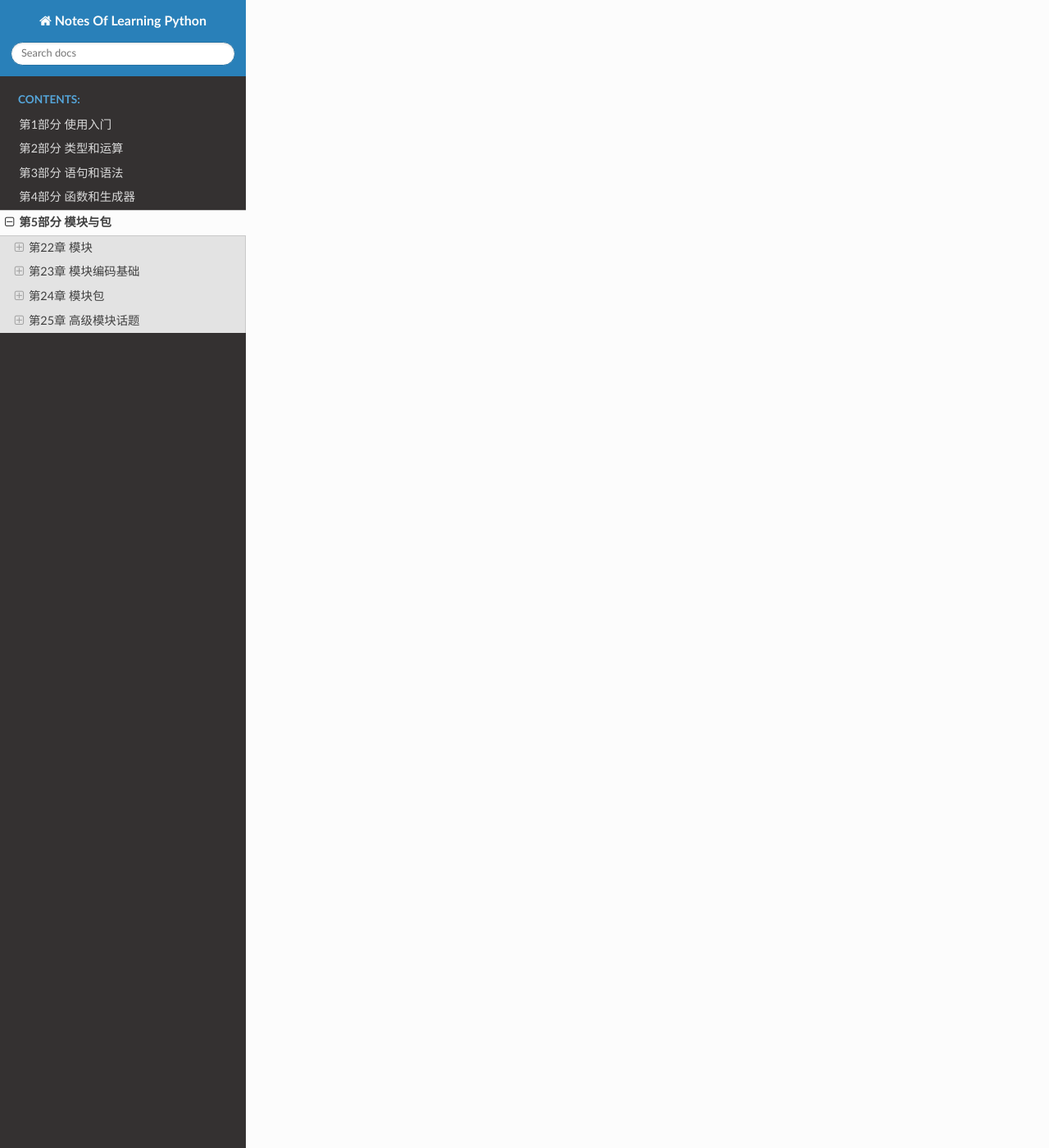
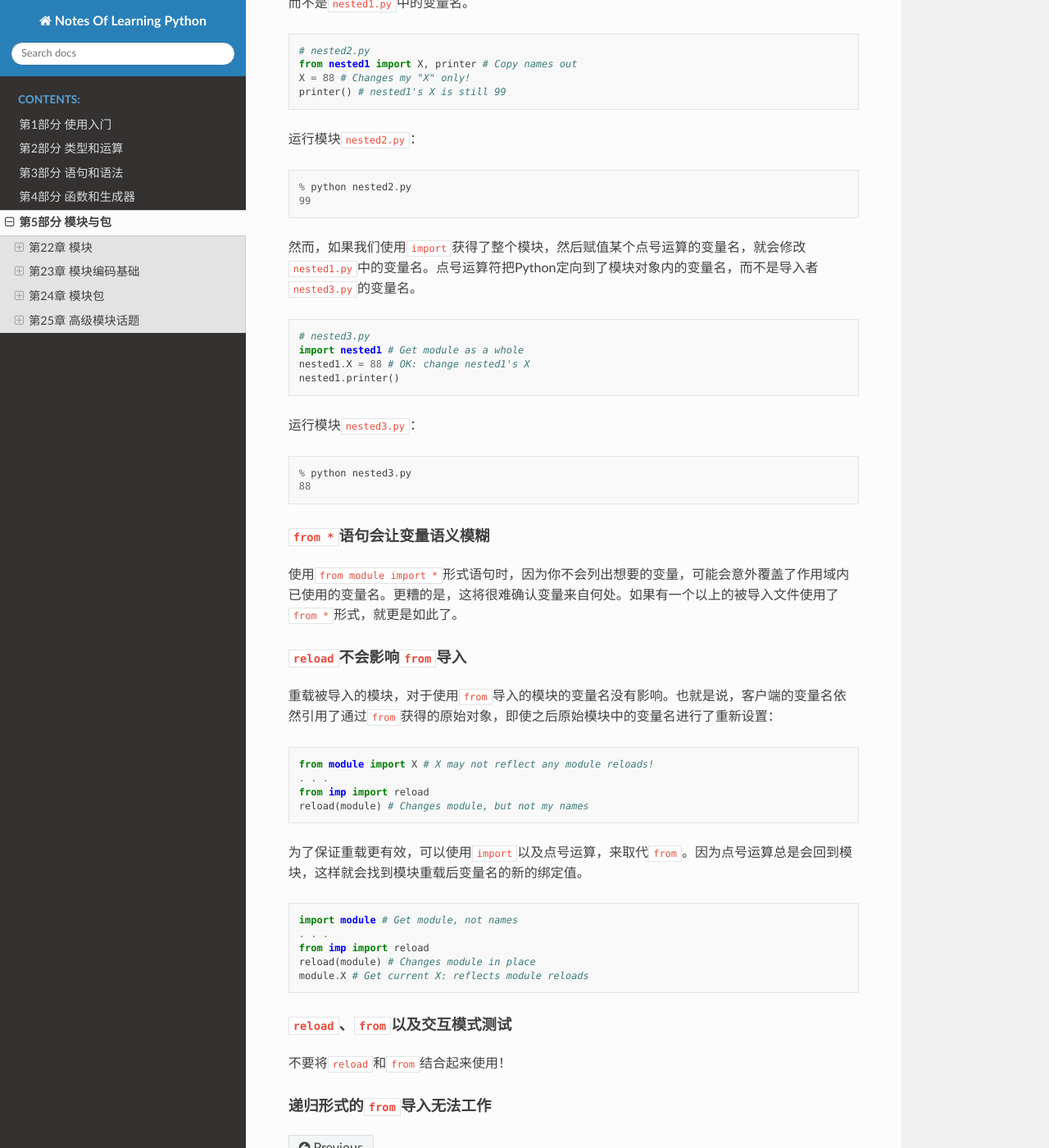
Before and after one commit to filefi/NotesOfLearningPython, a Sphinx documentation site: the page built from source/Part_5_Modules_and_Packages.md, in a window 1280 px wide and 1400 px high, scrolled down 25131 px. Shown: the whole window at 82% size. Built offline with Sphinx 7.4.7 and the Read the Docs theme 2.0.0, drawn with Linux system fonts in a browser that asks for light colours; some of the changed text lies outside the part shown.

Commit message:
25.11 almost finished

````diff
--- a/source/Part_5_Modules_and_Packages.md
+++ b/source/Part_5_Modules_and_Packages.md
@@ -1004,3 +1004,69 @@ func1() # OK: "func1" and "func2" assigned
 
 #### `from`赋值变量名，而不是连接
 `from`语句其实是在导入者的作用域内对变量名的赋值语句，也就是变量名拷贝运算，而不是变量名的别名机制。它的实现和Python中所有赋值运算相同，但其微妙之处在于，共享对象的代码存在于不同文件中。
+
+例如，假设我们定义了模块`nested1.py`。
+
+```python
+# nested1.py
+X = 99
+def printer(): print(X)
+```
+
+如果我们在另一个模块`nested2.py`内使用`from`导入两个变量名，就会得到两个变量名的拷贝，而不是对两个变量名的连接。导入者内修改变量名，只会重设该变量名在本地作用域版本的绑定值，而不是`nested1.py`中的变量名。
+
+```python
+# nested2.py
+from nested1 import X, printer # Copy names out
+X = 88 # Changes my "X" only!
+printer() # nested1's X is still 99
+```
+
+运行模块`nested2.py`：
+
+```python
+% python nested2.py
+99
+```
+
+然而，如果我们使用`import`获得了整个模块，然后赋值某个点号运算的变量名，就会修改`nested1.py`中的变量名。点号运算符把Python定向到了模块对象内的变量名，而不是导入者`nested3.py`的变量名。
+
+```python
+# nested3.py
+import nested1 # Get module as a whole
+nested1.X = 88 # OK: change nested1's X
+nested1.printer()
+```
+
+运行模块`nested3.py`：
+```python
+% python nested3.py
+88
+```
+
+#### `from *`语句会让变量语义模糊
+使用`from module import *`形式语句时，因为你不会列出想要的变量，可能会意外覆盖了作用域内已使用的变量名。更糟的是，这将很难确认变量来自何处。如果有一个以上的被导入文件使用了`from *`形式，就更是如此了。
+
+#### `reload`不会影响`from`导入
+
+重载被导入的模块，对于使用`from`导入的模块的变量名没有影响。也就是说，客户端的变量名依然引用了通过`from`获得的原始对象，即使之后原始模块中的变量名进行了重新设置：
+```python
+from module import X # X may not reflect any module reloads!
+. . .
+from imp import reload
+reload(module) # Changes module, but not my names
+```
+
+为了保证重载更有效，可以使用`import`以及点号运算，来取代`from`。因为点号运算总是会回到模块，这样就会找到模块重载后变量名的新的绑定值。
+```python
+import module # Get module, not names
+. . .
+from imp import reload
+reload(module) # Changes module in place
+module.X # Get current X: reflects module reloads
+```
+
+#### `reload`、`from`以及交互模式测试
+不要将`reload`和`from`结合起来使用！
+
+#### 递归形式的`from`导入无法工作
````
